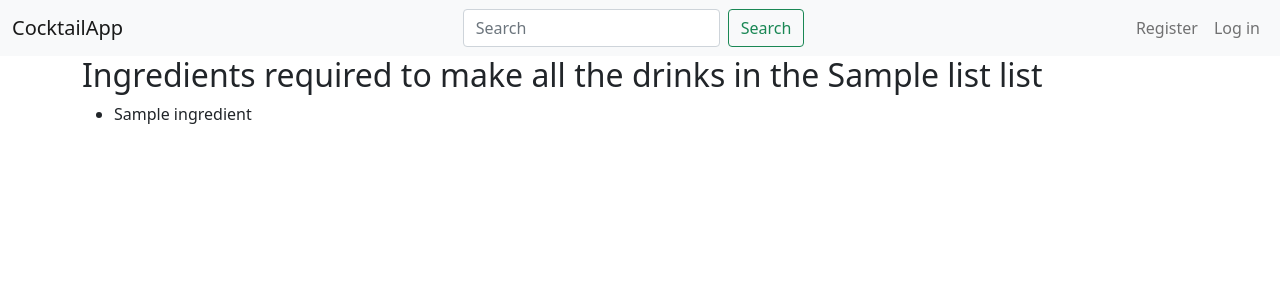
After one commit to tylerfelsted/cocktail-app, a Flask app: template cocktail-app/templates/list_ingredients.html in a window 1280 px wide. The commit adds this page. Shown: the top 300 px of the page. Run offline with Flask 2, Linux system fonts and the light colour scheme; tables that the repository leaves empty hold one stand-in row (values such as "Sample post"); the template is opened without the code that fills it: values that come from a table or form of the project are taken from there, most other values are stand-ins (such as "Sample title", 1, 10 or a date in 2020); some libraries are stand-ins or nearby versions.

Commit message:
Added ability to generate ingredients for specific lists

```diff
--- a/cocktail-app/app.py
+++ b/cocktail-app/app.py
@@ -2,6 +2,7 @@ import os
 import requests
 
 from flask import Flask, render_template, request, flash, redirect, session, g, jsonify
+from sqlalchemy.exc import IntegrityError
 from models import db, connect_db, User, List, List_Drink, Drink
 from forms import UserForm, ListForm
 from helper import CURR_USER_KEY, do_login, do_logout, extract_ingredients, extract_drinks, process_drink
@@ -32,7 +33,13 @@ def add_user_to_g():
 
 @app.route('/')
 def show_home_page():
-    return render_template("index.html")
+    if g.user:
+        drinks = []
+        for i in range(10):
+            res = requests.get(f'{API_BASE_URL}/random.php')
+            drinks.append(res.json()['drinks'][0])
+        return render_template("home.html", drinks=drinks)
+    return render_template("home-anon.html")
 
 @app.route('/register', methods=["GET", "POST"])
 def register_user():
@@ -42,8 +49,12 @@ def register_user():
     if form.validate_on_submit():
         username = form.username.data
         password = form.password.data
-        user = User.signup(username, password)
-        db.session.commit()
+        try:
+            user = User.signup(username, password)
+            db.session.commit()
+        except IntegrityError:
+            flash("Username already taken", 'danger')
+            return render_template('users/register.html', form=form)
         do_login(user)
         flash(f"Registered {user.username}", "success")
         return redirect('/')
@@ -85,13 +96,13 @@ def search_drinks():
     res = requests.get(f'{API_BASE_URL}/search.php?s={search}')
     drinks = res.json()['drinks']
 
-    return render_template('drinks/drinks.html', drinks=drinks)
+    return render_template('drinks/search_drinks.html', drinks=drinks, search=search)
 
 @app.route('/drinks/<int:drink_id>')
 def show_drink_details(drink_id):
     res = requests.get(f'{API_BASE_URL}/lookup.php?i={drink_id}')
     drink = res.json()['drinks'][0]
-    ingredients = extract_ingredients(drink)
+    ingredients = extract_ingredients(drink, True)
     return render_template('drinks/details.html', drink=drink, ingredients=ingredients)
 
 @app.route('/lists/new', methods=["GET", "POST"])
@@ -113,30 +124,53 @@ def show_list_form():
 
 @app.route('/lists/<int:list_id>')
 def show_list(list_id):
-    if not g.user:
+    drink_list = List.query.get_or_404(list_id)
+    if g.user.username != drink_list.user.username:
         flash("Access unauthorized.", "danger")
         return redirect("/")
-    drink_list = List.query.get_or_404(list_id)
+
     drinks = extract_drinks(drink_list)
     return render_template('list_details.html', drink_list=drink_list, drinks=drinks)
 
+@app.route('/lists/<int:list_id>/ingredients')
+def show_list_ingredients(list_id):
+    drink_list = List.query.get_or_404(list_id)
+    if g.user.username != drink_list.user.username:
+        flash("Access unauthorized.", "danger")
+        return redirect("/")
+    all_ingredients = []
+    print(drink_list.drinks)
+    for drink in drink_list.drinks:
+        print(drink.drink_id)
+        res = requests.get(f'{API_BASE_URL}/lookup.php?i={drink.drink_id}')
+        drink = res.json()['drinks'][0]
+        ingredients = extract_ingredients(drink, False)
+        for ingredient in ingredients:
+            all_ingredients.append(ingredient)
 
+    print(set(all_ingredients))
+    return render_template("list_ingredients.html", ingredients=set(all_ingredients), drink_list=drink_list)
+
+
+
+#-----------------API ROUTES------------------------
 @app.route('/api/lists/add-drink', methods=["POST"])
 def add_drink_to_list():
-    process_drink(request.json, 'add')
-    return 'success'
+    res = process_drink(request.json, 'add')
+    return jsonify(res)
 
 @app.route('/api/lists/remove-drink', methods=["POST"])
 def remove_drink_from_list():
-    process_drink(request.json, 'remove')
-    return 'success'
+    res = process_drink(request.json, 'remove')
+    return jsonify(res)
 
 @app.route('/api/drinks/<int:drink_id>')
 def get_drink_info(drink_id):
+    """Returns the lists that a drink belongs to"""
     drink = Drink.query.get(drink_id)
+    drink_lists={
+        "lists": []
+    }
     if drink:
-        drink_lists = {
-            "lists": [list_element.id for list_element in drink.lists]
-        }
-        return jsonify(drink_lists)
-    return "Nothing"
+        drink_lists["lists"] = [list_element.id for list_element in drink.lists]
+    return jsonify(drink_lists)
--- a/cocktail-app/helper.py
+++ b/cocktail-app/helper.py
@@ -1,6 +1,7 @@
 from flask import session, g
 from models import db, connect_db, User, List, List_Drink, Drink
 from sqlalchemy import and_
+from sqlalchemy.exc import IntegrityError
 
 CURR_USER_KEY = "curr_user"
 
@@ -11,13 +12,13 @@ def do_logout():
     if CURR_USER_KEY in session:
         del session[CURR_USER_KEY]
 
-def extract_ingredients(drink):
+def extract_ingredients(drink, with_measures):
     ingredients = []
     for i in range(15):
         ingredient = drink[f'strIngredient{i+1}']
         measure = drink[f'strMeasure{i+1}']
         if ingredient:
-            if measure:
+            if with_measures and measure:
                 ingredients.append(f"{measure} {ingredient}")
             else:
                 ingredients.append(ingredient)
@@ -39,31 +40,44 @@ def process_drink(json, action):
         'list_id': json['list']
     }
     if action == 'add':
-        add_drink(data)
+        return add_drink(data)
     elif action == 'remove':
-        remove_drink(data)
+        return remove_drink(data)
 
 
 def add_drink(data):
     drink = data['drink']
-    if not Drink.query.get(drink['id']):
-        new_drink = Drink(drink_id=drink['id'], name=drink['name'], image_url=drink['image'])
-        db.session.add(new_drink)
-        db.session.commit()
-
+    if not Drink.query.get(drink['drink_id']):
+        try:
+            new_drink = Drink(drink_id=drink['drink_id'], name=drink['name'], image_url=drink['image_url'])
+            db.session.add(new_drink)
+            db.session.commit()
+        except IntegrityError:
+            db.session.rollback()
 
     # Get list of drinks in specified list
     # Check if the drink is already in the list
     # If drink is not in list, add it to the list, otherwise, do nothing
     drinks = List.query.get(data['list_id']).drinks
-    if not int(drink['id']) in [drink.drink_id for drink in drinks]:
-        list_drink = List_Drink(list_id=data['list_id'], drink_id=drink['id'])
+    if not int(drink['drink_id']) in [drink.drink_id for drink in drinks]:
+        list_drink = List_Drink(list_id=data['list_id'], drink_id=drink['drink_id'])
         db.session.add(list_drink)
         db.session.commit()
+
+    return {
+        "method": "add_drink",
+        "drink": drink,
+        "list": data['list_id']
+    }
 
 def remove_drink(data):
     drink = data['drink']
     drinks = List.query.get(data['list_id']).drinks
-    if int(drink['id']) in [drink.drink_id for drink in drinks]:
-        List_Drink.query.filter(and_(List_Drink.drink_id == drink['id'], List_Drink.list_id == data['list_id'])).delete()
+    if int(drink['drink_id']) in [drink.drink_id for drink in drinks]:
+        List_Drink.query.filter(and_(List_Drink.drink_id == drink['drink_id'], List_Drink.list_id == data['list_id'])).delete()
         db.session.commit()
+    return {
+        "method": "remove_drink",
+        "drink": drink,
+        "list": data['list_id']
+    }
--- a/cocktail-app/models.py
+++ b/cocktail-app/models.py
@@ -72,6 +72,12 @@ class Drink(db.Model):
     name = db.Column(db.Text, nullable=False)
     image_url = db.Column(db.Text, nullable=False)
 
+    def serialize(self):
+        return {
+            'drink_id': self.drink_id,
+            'name': self.name,
+            'image_url': self.image_url
+        }
 
 
 def connect_db(app):
--- a/cocktail-app/static/app.js
+++ b/cocktail-app/static/app.js
@@ -3,15 +3,13 @@ const drink = {};
 $(document).ready(function() {
     console.log("hello!");
 
-    const myModal = new bootstrap.Modal($("#exampleModal"));
+    const myModal = new bootstrap.Modal($("#Modal"));
     $(".list-button").click(async function() {
-        console.log("open modal");
-        drink['id'] = this.dataset.id;
+        drink['drink_id'] = this.dataset.id;
         drink['name'] = this.dataset.name;
-        drink['image'] = this.dataset.image;
-        let res = await axios.get(`/api/drinks/${drink['id']}`);
-        let lists;
-        res.data.lists ? lists = res.data.lists : lists = [];
+        drink['image_url'] = this.dataset.image;
+        let res = await axios.get(`/api/drinks/${drink['drink_id']}`);
+        let lists = res.data.lists;
         $('#modal-form').children('input').each(function() {
             if(lists.includes(Number($(this).attr('id')))){
                 $(this).prop('checked', true);
@@ -23,8 +21,6 @@ $(document).ready(function() {
     });
 
     $("#save-changes").click(function() {
-        console.log("close modal");
-        // console.log($("#test-checkbox").prop('checked'))
         $('#modal-form').children('input').each(callAxios);
         myModal.hide();
     })
@@ -36,13 +32,9 @@ async function callAxios() {
         "list": $(this).attr('id')
     }
     if($(this).prop('checked')) {
-        console.log(data);
-        const res = await axios.post('/api/lists/add-drink', data);
-        console.log(res);
+        await axios.post('/api/lists/add-drink', data);
     } else {
-        console.log(data);
-        const res = await axios.post('/api/lists/remove-drink', data);
-        console.log(res);
+        await axios.post('/api/lists/remove-drink', data);
     }
 
 }
--- a/cocktail-app/templates/base.html
+++ b/cocktail-app/templates/base.html
@@ -4,8 +4,9 @@
   <meta charset="UTF-8">
   <meta http-equiv="X-UA-Compatible" content="IE=edge">
   <meta name="viewport" content="width=device-width, initial-scale=1.0">
+  <link rel="shortcut icon" href="{{ url_for('static', filename='favicon.ico') }}">
   <link href="https://cdn.jsdelivr.net/npm/bootstrap@5.0.1/dist/css/bootstrap.min.css" rel="stylesheet" integrity="sha384-+0n0xVW2eSR5OomGNYDnhzAbDsOXxcvSN1TPprVMTNDbiYZCxYbOOl7+AMvyTG2x" crossorigin="anonymous">
-  <title>Document</title>
+  <title>CocktailApp</title>
 </head>
 <body>
   <nav class="navbar navbar-expand-lg navbar-light bg-light">
@@ -35,11 +36,11 @@
     {% block content %}
     {% endblock %}
 
-    <div class="modal fade" id="exampleModal" tabindex="-1" aria-labelledby="exampleModalLabel" aria-hidden="true">
+    <div class="modal fade" id="Modal" tabindex="-1" aria-labelledby="ModalLabel" aria-hidden="true">
       <div class="modal-dialog">
         <div class="modal-content">
           <div class="modal-header">
-            <h5 class="modal-title" id="exampleModalLabel">Modal title</h5>
+            <h5 class="modal-title" id="ModalLabel">Add to List</h5>
             <button type="button" class="btn-close" data-bs-dismiss="modal" aria-label="Close"></button>
           </div>
           <div class="modal-body">
--- a/cocktail-app/templates/drinks/drink_card.html
+++ b/cocktail-app/templates/drinks/drink_card.html
@@ -1,3 +1,6 @@
+<div class="container">
+  <div class="row">
+    {% for drink in drinks %}
     <div class="card" style="width: 18rem;">
       <img src="{{drink['strDrinkThumb']}}" class="card-img-top">
       <div class="card-body">
@@ -6,3 +9,6 @@
         <button class="btn btn-primary list-button" data-id="{{drink['idDrink']}}" data-name="{{drink['strDrink']}}" data-image="{{drink['strDrinkThumb']}}" >Add to List</button>
       </div>
     </div>
+    {% endfor %}
+  </div>
+</div>
--- a/cocktail-app/templates/index.html
+++ /dev/null
@@ -1,5 +0,0 @@
-{% extends 'base.html' %}
-
-{% block content %}
-
-{% endblock %}
--- /dev/null
+++ b/cocktail-app/templates/list_ingredients.html
@@ -0,0 +1,10 @@
+{% extends 'base.html' %}
+
+{% block content %}
+<h2>Ingredients required to make all the drinks in the {{drink_list.name}} list</h2>
+<ul>
+    {% for ingredient in ingredients %}
+    <li>{{ingredient}}</li>
+    {% endfor %}
+</ul>
+{% endblock %}
```
Also changed, not shown: cocktail-app/templates/drinks/drinks.html (deleted, +0 -11 lines), cocktail-app/templates/drinks/search_drinks.html (added, +10 -0 lines), cocktail-app/templates/home-anon.html (added, +7 -0 lines), cocktail-app/templates/home.html (added, +8 -0 lines), cocktail-app/templates/list_details.html (+3 -7 lines), cocktail-app/tests/test_user_views.py (+84 -2 lines), cocktail-app/static/favicon.ico (added). Lines whose indentation alone changed are shown as unchanged.
